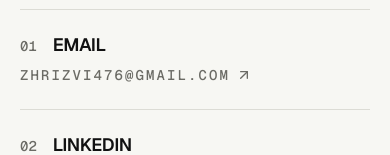
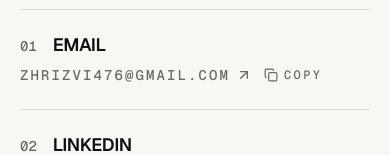
Before and after one commit to shabi-2-2/Portfolio_01, a Next.js app: page / in a window 390 px wide. Shown: the part 8199-8354 px from the top of the page. Built offline with nearby package versions, Linux system fonts and the light colour scheme.

Commit message:
feat: add email copy button to contact section and migrate mobile menu to Base UI dialog

```diff
--- a/components/home/contact-section.tsx
+++ b/components/home/contact-section.tsx
@@ -1,6 +1,8 @@
 "use client";
 
+import { useEffect, useRef, useState } from "react";
 import { motion, useReducedMotion } from "framer-motion";
+import { Check, Copy } from "lucide-react";
 
 import { ArrowLink } from "@/components/ui/arrow-link";
 import { Container } from "@/components/layout/container";
@@ -28,14 +30,18 @@ type ContactMethod = {
   value: string;
   href: string;
   external?: boolean;
+  copyable?: boolean;
 };
+
+const EMAIL = "zhrizvi476@gmail.com";
 
 const contactMethods: ContactMethod[] = [
   {
     number: "01",
     label: "Email",
-    value: "zhrizvi476@gmail.com",
-    href: "mailto:zhrizvi476@gmail.com",
+    value: EMAIL,
+    href: `mailto:${EMAIL}`,
+    copyable: true,
   },
   {
     number: "02",
@@ -55,6 +61,30 @@ const contactMethods: ContactMethod[] = [
 
 export function ContactSection() {
   const reveal = useRevealInView();
+
+  const [copied, setCopied] = useState(false);
+  const resetTimerRef = useRef<ReturnType<typeof setTimeout> | null>(null);
+
+  useEffect(() => {
+    return () => {
+      if (resetTimerRef.current) clearTimeout(resetTimerRef.current);
+    };
+  }, []);
+
+  const handleCopy = async () => {
+    if (typeof navigator === "undefined" || !navigator.clipboard?.writeText) {
+      return;
+    }
+
+    try {
+      await navigator.clipboard.writeText(EMAIL);
+      setCopied(true);
+      if (resetTimerRef.current) clearTimeout(resetTimerRef.current);
+      resetTimerRef.current = setTimeout(() => setCopied(false), 2000);
+    } catch {
+      // Clipboard unavailable — the mailto link remains the primary action.
+    }
+  };
 
   return (
     <Section id="contact" className="scroll-mt-20 pb-28 pt-8 md:pb-36 md:pt-12">
@@ -99,6 +129,7 @@ export function ContactSection() {
                     {method.label}
                   </h3>
                 </div>
+                <div className="flex min-w-0 flex-wrap items-center gap-3">
                   <ArrowLink
                     href={method.href}
                     {...(method.external
@@ -108,6 +139,26 @@ export function ContactSection() {
                   >
                     {method.value}
                   </ArrowLink>
+                  {method.copyable && (
+                    <button
+                      type="button"
+                      onClick={handleCopy}
+                      className="inline-flex items-center gap-1.5 font-mono text-xs font-medium uppercase tracking-[0.2em] text-muted-foreground transition-colors duration-200 motion-reduce:transition-none hover:text-foreground focus-visible:outline-none focus-visible:ring-2 focus-visible:ring-ring"
+                    >
+                      {copied ? (
+                        <Check aria-hidden="true" className="size-3.5" />
+                      ) : (
+                        <Copy aria-hidden="true" className="size-3.5" />
+                      )}
+                      {copied ? "Copied" : "Copy"}
+                    </button>
+                  )}
+                  {copied && (
+                    <span role="status" className="sr-only">
+                      Email copied
+                    </span>
+                  )}
+                </div>
               </motion.li>
             ))}
           </ul>
--- a/components/layout/navbar.tsx
+++ b/components/layout/navbar.tsx
@@ -1,8 +1,9 @@
 "use client";
 
-import { useEffect, useState } from "react";
+import { useEffect, useRef, useState } from "react";
 import Link from "next/link";
-import { AnimatePresence, motion, useReducedMotion } from "framer-motion";
+import { Dialog } from "@base-ui/react/dialog";
+import { motion, useReducedMotion } from "framer-motion";
 import { Menu, X } from "lucide-react";
 
 import { Container } from "@/components/layout/container";
@@ -65,24 +66,15 @@ function useActiveSection(ids: string[]) {
 
 export function Navbar() {
   const [menuOpen, setMenuOpen] = useState(false);
+  const headerRef = useRef<HTMLHeadingElement | null>(null);
   const shouldReduceMotion = useReducedMotion();
   const activeSection = useActiveSection(sectionIds);
 
   const closeMenu = () => setMenuOpen(false);
 
-  useEffect(() => {
-    if (!menuOpen) return;
-
-    const onKeyDown = (event: KeyboardEvent) => {
-      if (event.key === "Escape") setMenuOpen(false);
-    };
-
-    window.addEventListener("keydown", onKeyDown);
-    return () => window.removeEventListener("keydown", onKeyDown);
-  }, [menuOpen]);
-
   return (
     <motion.header
+      ref={headerRef}
       className="sticky top-0 z-50 border-b border-border bg-background"
       initial={
         shouldReduceMotion
@@ -93,6 +85,11 @@ export function Navbar() {
       transition={
         shouldReduceMotion ? { duration: 0 } : { duration: 0.45, ease: "easeOut" }
       }
+    >
+      <Dialog.Root
+        open={menuOpen}
+        onOpenChange={(open) => setMenuOpen(open)}
+        modal="trap-focus"
       >
         <Container>
           <div className="flex items-center justify-between py-6 md:py-7">
@@ -141,12 +138,9 @@ export function Navbar() {
             </ArrowLink>
           </nav>
 
-          <button
+          <Dialog.Trigger
             type="button"
-            onClick={() => setMenuOpen((open) => !open)}
             aria-label={menuOpen ? "Close menu" : "Open menu"}
-            aria-expanded={menuOpen}
-            aria-controls="mobile-nav"
             className="inline-flex items-center justify-center p-1 text-foreground focus-visible:outline-none focus-visible:ring-2 focus-visible:ring-ring md:hidden"
           >
             {menuOpen ? (
@@ -154,32 +148,19 @@ export function Navbar() {
             ) : (
               <Menu aria-hidden="true" className="size-5" />
             )}
-          </button>
+          </Dialog.Trigger>
         </div>
       </Container>
 
-      <AnimatePresence>
-        {menuOpen && (
-          <motion.nav
+      <Dialog.Portal container={headerRef}>
+        <Dialog.Popup
+          className="border-t border-border bg-background transition-opacity duration-200 ease-out data-[starting-style]:opacity-0 data-[ending-style]:opacity-0 motion-reduce:transition-none md:hidden"
+        >
+        <Dialog.Title className="sr-only">Menu</Dialog.Title>
+        <nav
           id="mobile-nav"
           aria-label="Mobile"
-            initial={
-              shouldReduceMotion
-                ? { opacity: 1, height: "auto" }
-                : { opacity: 0, height: 0 }
-            }
-            animate={{ opacity: 1, height: "auto" }}
-            exit={
-              shouldReduceMotion
-                ? { opacity: 1, height: "auto" }
-                : { opacity: 0, height: 0 }
-            }
-            transition={
-              shouldReduceMotion
-                ? { duration: 0 }
-                : { duration: 0.25, ease: "easeOut" }
-            }
-            className="overflow-hidden border-t border-border md:hidden"
+          className="overflow-hidden"
         >
           <Container className="flex flex-col py-4">
             {navItems.map((item) => (
@@ -202,9 +183,10 @@ export function Navbar() {
               GitHub
             </ArrowLink>
           </Container>
-          </motion.nav>
-        )}
-      </AnimatePresence>
+        </nav>
+        </Dialog.Popup>
+      </Dialog.Portal>
+      </Dialog.Root>
     </motion.header>
   );
 }
```
Lines whose indentation alone changed are shown as unchanged.
